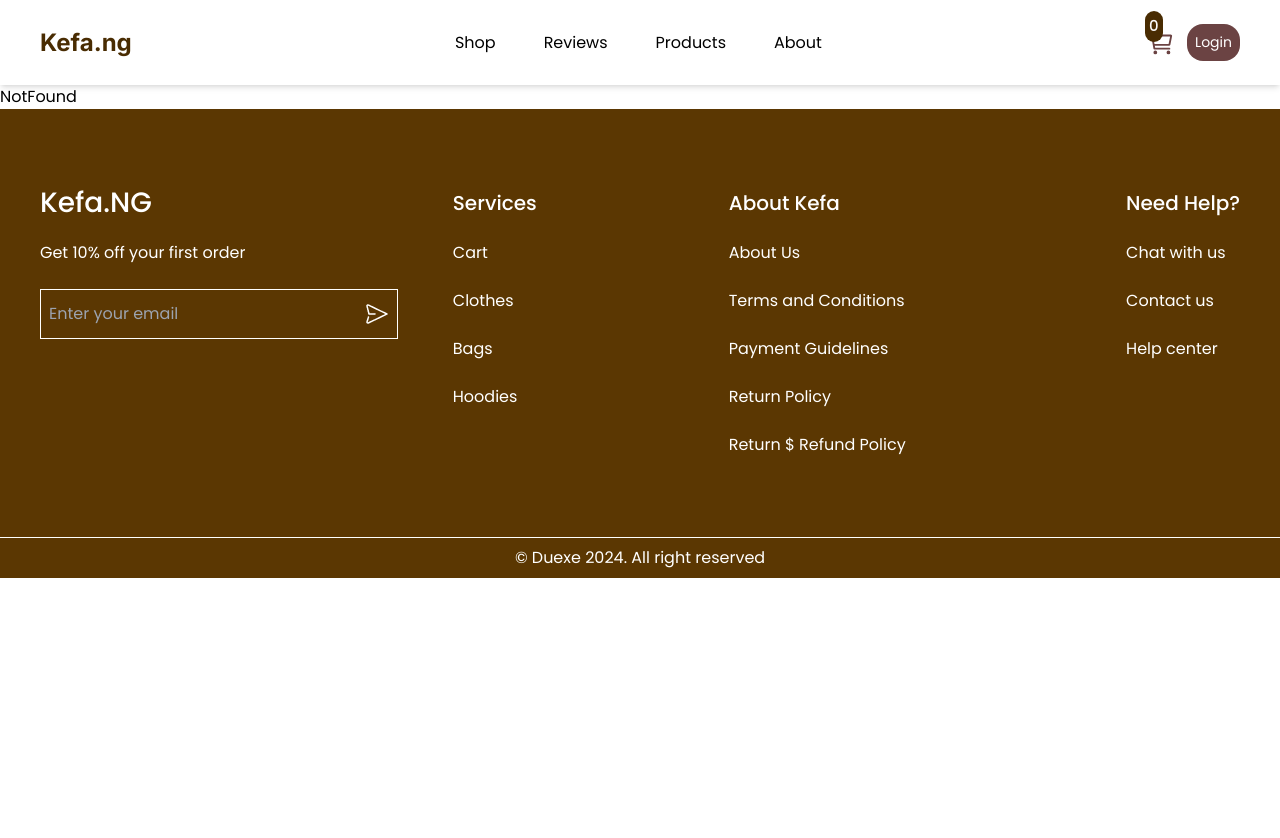
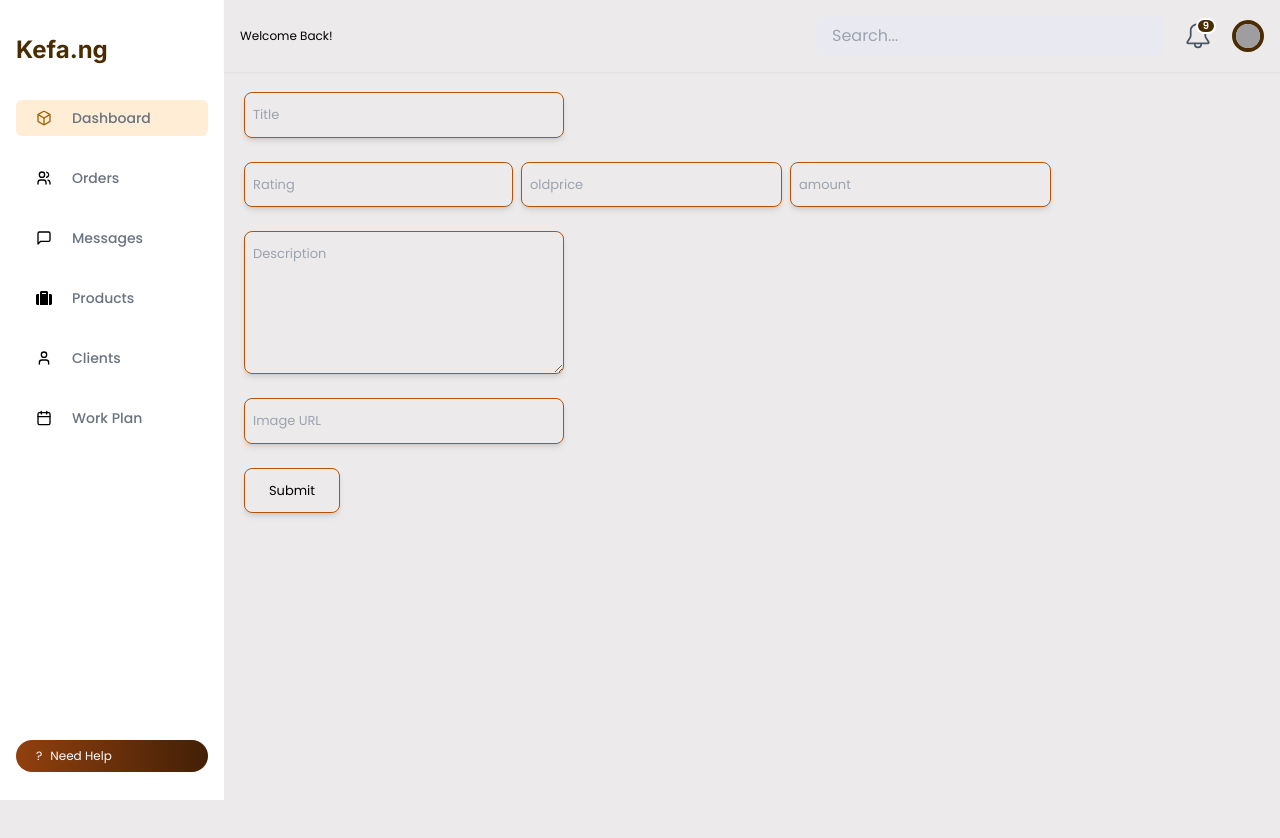
Before and after one commit to Victoryk-tech/kefa.ng, a React (Vite) app in the folder client/: page /board/create in a window 1280 px wide. Shown: the top 838 px of the page. Before the commit the page ends 800 px from the top, so only its background shows below. Built offline with nearby package versions, Linux system fonts and the light colour scheme; grey boxes are pictures that could not be loaded.

Commit message:
create form

```diff
--- a/client/src/App.jsx
+++ b/client/src/App.jsx
@@ -19,6 +19,7 @@ import MyProducts from "./pages/DashboardPages/MyProducts";
 import NotFound from "./components/NotFound";
 import Orders from "./pages/DashboardPages/Orders";
 import WorkPlan from "./pages/DashboardPages/WorkPlan";
+import Create from "./pages/DashboardPages/Create";
 
 const App = () => {
   return (
@@ -40,6 +41,7 @@ const App = () => {
           <Route path="clients" element={<Clients />} />
           <Route path="orders" element={<Orders />} />
           <Route path="products" element={<MyProducts />} />
+          <Route path="create" element={<Create />} />
           <Route path="plans" element={<WorkPlan />} />
         </Route>
         <Route path="*" element={<NotFound />} />
--- a/client/src/components/ConditionRoute.jsx
+++ b/client/src/components/ConditionRoute.jsx
@@ -17,7 +17,8 @@ const ConditionRoute = ({ children }) => {
       location.pathname === "/login/signup" ||
       location.pathname === "/work" ||
       location.pathname === "/board/orders" ||
-      location.pathname === "/board/plans"
+      location.pathname === "/board/plans" ||
+      location.pathname === "/board/create"
     ) {
       setDisplay(false);
     } else {
--- a/client/src/components/Conditional.jsx
+++ b/client/src/components/Conditional.jsx
@@ -14,7 +14,8 @@ const Conditional = ({ children }) => {
       location.pathname === "/board/customers" ||
       location.pathname === "/board/clients" ||
       location.pathname === "/board/orders" ||
-      location.pathname === "/board/plans"
+      location.pathname === "/board/plans" ||
+      location.pathname === "/board/create"
     ) {
       setDisplay(false);
     } else {
--- a/client/src/components/dashboard/Clients.jsx
+++ b/client/src/components/dashboard/Clients.jsx
@@ -30,8 +30,11 @@ const Clients = () => {
           </thead>
           <tbody className="divide-y divide-gray-100">
             <tr>
-              <td className="w-20 p-3 text-sm text-gray-700">
-                <a href="#" className="hover:underline font-bold text-blue-500">
+              <td className="w-20 p-3 text-sm text-amber-700">
+                <a
+                  href="#"
+                  className="hover:underline font-bold text-amber-700"
+                >
                   10545
                 </a>
               </td>
--- /dev/null
+++ b/client/src/pages/DashboardPages/Create.jsx
@@ -0,0 +1,119 @@
+import axios from "axios";
+import React, { useEffect, useState } from "react";
+import { useNavigate } from "react-router-dom";
+// import { toast } from "react-toastify";
+
+const Create = () => {
+  const [title, setTitle] = useState("");
+  const [rating, setRating] = useState("");
+  const [oldprice, setOldPrice] = useState("");
+  const [description, setDescription] = useState("");
+  const [image, setImage] = useState("");
+  const [amount, setAmount] = useState("");
+  const [isLoading, setIsLoading] = useState(false);
+  const navigate = useNavigate();
+
+  const saveProduct = async (e) => {
+    e.preventDefault();
+    if (
+      title === "" ||
+      image === "" ||
+      description === "" ||
+      rating === "" ||
+      oldprice === "" ||
+      amount === ""
+    ) {
+      alert("please fill the form");
+      return;
+    }
+    try {
+      setIsLoading(true);
+      const response = await axios.post("http://localhost:8000/api/product", {
+        title: title,
+
+        description: description,
+        amount: amount,
+        oldprice: oldprice,
+        rating: rating,
+        image: image,
+      });
+
+      //   toast.success(`save ${response.data.title} successfully`);
+
+      navigate("/");
+    } catch (error) {
+      toast.error(error.message);
+      console.log(error.message);
+    } finally {
+      setIsLoading(false);
+    }
+  };
+  return (
+    <div className="py-5 px-2 sm:p-5 h-screen ">
+      <div className="flex items-center justify-center w-full">
+        <form
+          action="form"
+          onSubmit={saveProduct}
+          className="flex flex-col items-start space-y-6  w-full"
+        >
+          <input
+            type="text"
+            value={title}
+            onChange={(e) => setTitle(e.target.value)}
+            placeholder="Title"
+            className="pl-2 w-full sm:w-80 py-3 outline-none text-[13px] shadow-md border-amber-700 rounded-lg border-[1px] bg-transparent"
+          />
+
+          <div className="grid grid-cols-3 space-x-2">
+            <input
+              type="Number"
+              value={rating}
+              onChange={(e) => setRating(e.target.value)}
+              placeholder="Rating"
+              className="text-[13px] shadow-md border-amber-700 bg-transparent py-3 rounded-lg pl-2   outline-none  border-[1.3px]"
+            />
+            <input
+              type="Number"
+              value={oldprice}
+              onChange={(e) => setOldPrice(e.target.value)}
+              placeholder="oldprice"
+              className="pl-2  text-[13px] rounded-lg shadow-md border-amber-700 bg-transparent py-3 outline-none  border-[1.3px]"
+            />
+
+            <input
+              type="Number"
+              value={amount}
+              onChange={(e) => setAmount(e.target.value)}
+              placeholder="amount"
+              className="pl-2  text-[13px] rounded-lg shadow-md border-amber-700 bg-transparent py-3 outline-none  border-[1.3px]"
+            />
+          </div>
+          <textarea
+            type="text"
+            value={description}
+            onChange={(e) => setDescription(e.target.value)}
+            placeholder="Description"
+            rows={6}
+            className="pl-2 w-full sm:w-80  outline-none text-[13px] rounded-lg shadow-md border-amber-700 bg-transparent py-3 border-[1.3px]"
+          ></textarea>
+
+          <input
+            type="text"
+            value={image}
+            onChange={(e) => setImage(e.target.value)}
+            placeholder="Image URL"
+            className="pl-2 w-full sm:w-80  outline-none text-[13px] rounded-lg shadow-md border-amber-700 bg-transparent py-3 border-[1px]"
+          />
+
+          {!isLoading && (
+            <button className=" border-[1px] w-24 text-[13px] rounded-lg shadow-md border-amber-700 bg-transparent py-3 hover:bg-[#5B3702] hover:border-none hover:outline-none hover:text-white hover:shadow-md transition-all ease-out">
+              Submit
+            </button>
+          )}
+        </form>
+      </div>
+    </div>
+  );
+};
+
+export default Create;
--- a/client/src/pages/DashboardPages/MyProducts.jsx
+++ b/client/src/pages/DashboardPages/MyProducts.jsx
@@ -2,10 +2,12 @@ import React from "react";
 import { CiExport } from "react-icons/ci";
 import { IoFilterOutline } from "react-icons/io5";
 import { RiArrowDownSLine } from "react-icons/ri";
+import { IoAdd } from "react-icons/io5";
 import Clients from "../../components/dashboard/Clients";
+import { Link } from "react-router-dom";
 const MyProducts = () => {
   return (
-    <div className="p-5 h-screen">
+    <div className="py-5 px-2 sm:p-5 h-screen">
       <div className="flex items-center space-x-4 md:gap-x-0 md:justify-between">
         <div>
           <h1 className="text-xl font-semibold">Product List</h1>
@@ -21,23 +23,28 @@ const MyProducts = () => {
       </div>
       <div>
         <div className="flex items-start justify-between py-8">
-          <div className=" flex items-center justify-center space-x-2">
-            <IoFilterOutline className="text-2xl text-[#5B3702]" />
-            <p className="text-[#5B3702]">Filter</p>
-          </div>
+          <Link
+            to="/board/create"
+            className=" flex items-center justify-center space-x-1 cursor-pointer"
+          >
+            <p className="text-[#5B3702] font-semibold hover:underline">
+              Create
+            </p>
+            <IoAdd className="text-xl text-amber-700 font-bold" />
+          </Link>
 
           <div className="hidden md:flex items-center justify-center space-x-3">
-            <p className=" font-poppin font-normal text-sm">Sort by:</p>
-            <div className="flex items-center justify-center font-poppin gap-x-2  border-[1px] border-[#5B3702] cursor-pointer text-[#5B3702] hover:bg-[#5B3702] hover:outline-none hover:text-white transition-all ease-out p-1 rounded-md">
-              <p className="text-sm">Status</p>
+            <IoFilterOutline className="text-2xl text-[#5B3702]" />
+            <div className="flex items-center justify-center font-poppin gap-x-1  border-[1px] border-[#5B3702] cursor-pointer text-[#5B3702] hover:bg-[#5B3702] hover:outline-none hover:text-white transition-all ease-out p-1 rounded-md">
+              <p className="text-[12px]">Status</p>
               <RiArrowDownSLine className="text-xl" />
             </div>
-            <div className="flex items-center justify-center font-poppin gap-x-2  border-[1px] border-[#5B3702] cursor-pointer text-[#5B3702] hover:bg-[#5B3702] hover:outline-none hover:text-white transition-all ease-out p-1 rounded-md">
-              <p className="text-sm">Category</p>
+            <div className="flex items-center justify-center font-poppin gap-x-1  border-[1px] border-[#5B3702] cursor-pointer text-[#5B3702] hover:bg-[#5B3702] hover:outline-none hover:text-white transition-all ease-out p-1 rounded-md">
+              <p className="text-[12px]">Category</p>
               <RiArrowDownSLine className="text-xl" />
             </div>
-            <div className="flex items-center justify-center font-poppin gap-x-2  border-[1px] border-[#5B3702] cursor-pointer text-[#5B3702] hover:bg-[#5B3702] hover:outline-none hover:text-white transition-all ease-out p-1 rounded-md">
-              <p className="text-sm">Stock</p>
+            <div className="flex items-center justify-center font-poppin gap-x-1  border-[1px] border-[#5B3702] cursor-pointer text-[#5B3702] hover:bg-[#5B3702] hover:outline-none hover:text-white transition-all ease-out p-1 rounded-md">
+              <p className="text-[12px]">Stock</p>
               <RiArrowDownSLine className="text-xl" />
             </div>
           </div>
--- a/client/src/pages/DashboardPages/Orders.jsx
+++ b/client/src/pages/DashboardPages/Orders.jsx
@@ -1,7 +1,7 @@
 import React from "react";
 
 const Orders = () => {
-  return <div className="p-5 h-screen">Orders</div>;
+  return <div className="py-5 px-2 sm:p-5 h-screen">Orders</div>;
 };
 
 export default Orders;
```
